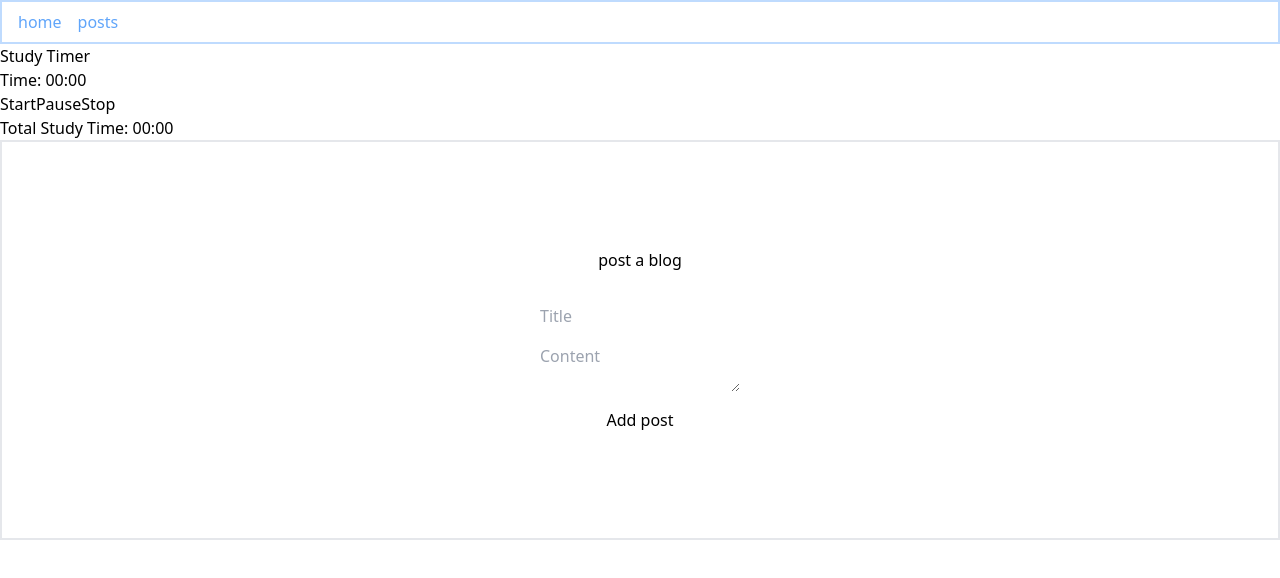
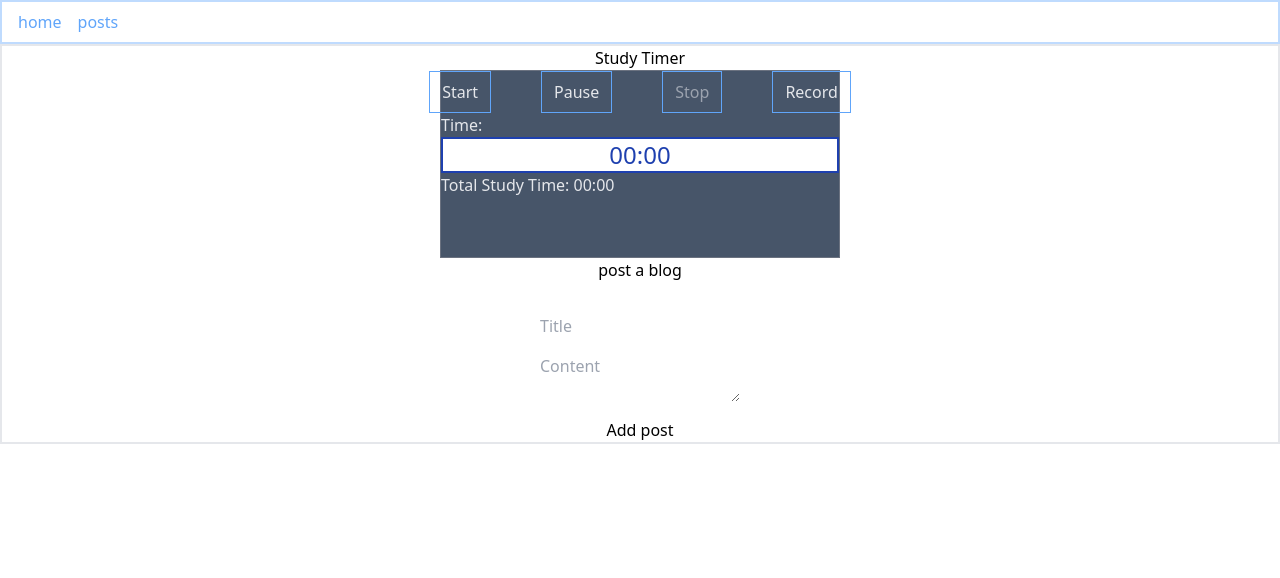
Before and after one commit to zlrkw11/zl-blog-v1, a React (Vite) app in the folder frontend/: page / in a window 1280 px wide. Shown: the top 578 px of the page. Built offline with nearby package versions, Linux system fonts and the light colour scheme.

Commit message:
styled the timer

```diff
--- a/frontend/src/Home.tsx
+++ b/frontend/src/Home.tsx
@@ -20,8 +20,8 @@ function Home() {
 
   return (
     <>
-      <Timer />
       <div className="flex flex-col h-[400px] w-screen border-2 justify-center items-center">
+        <Timer />
         <h1>post a blog</h1>
         <form
           onSubmit={handleSubmit}
--- a/frontend/src/components/Timer.tsx
+++ b/frontend/src/components/Timer.tsx
@@ -30,6 +30,10 @@ const Timer = () => {
     setStudyTime(time);
   };
 
+  const handleRecord = () => {
+    setStudyTime(time);
+  };
+
   const formatTime = (seconds) => {
     const minutes = Math.floor(seconds / 60);
     const remainingSeconds = seconds % 60;
@@ -38,20 +42,47 @@ const Timer = () => {
       .padStart(2, "0")}`;
   };
   return (
-    <div>
+    <>
       <h2>Study Timer</h2>
-      <p>Time: {formatTime(time)}</p>
-      <button onClick={handleStart} disabled={isRunning}>
+      <div className="flex flex-col border border-gray-500 w-[400px] h-[200px] bg-slate-600 text-gray-200">
+        <div className="flex gap-[50px] items-center justify-center">
+          <button
+            className="border border-blue-400 px-3 py-2"
+            onClick={handleStart}
+            disabled={isRunning}
+          >
             Start
           </button>
-      <button onClick={handlePause} disabled={!isRunning}>
+          <button
+            className="border border-blue-400 px-3 py-2"
+            onClick={handlePause}
+            disabled={!isRunning}
+          >
             Pause
           </button>
-      <button onClick={handleStop} disabled={!isRunning}>
+          <button
+            className="border border-blue-400 px-3 py-2 disabled:text-gray-400"
+            onClick={handleStop}
+            disabled={!isRunning}
+          >
             Stop
           </button>
+          <button
+            className="border border-blue-400 px-3 py-2 disabled:text-gray-400"
+            onClick={handleRecord}
+          >
+            Record
+          </button>
+        </div>
+        <p>
+          Time:
+          <div className="bg-white border-2 border-blue-800 flex justify-center text-blue-800 text-2xl">
+            {formatTime(time)}
+          </div>
+        </p>
         <p>Total Study Time: {formatTime(studyTime)}</p>
       </div>
+    </>
   );
 };
 
```
Lines whose indentation alone changed are shown as unchanged.
